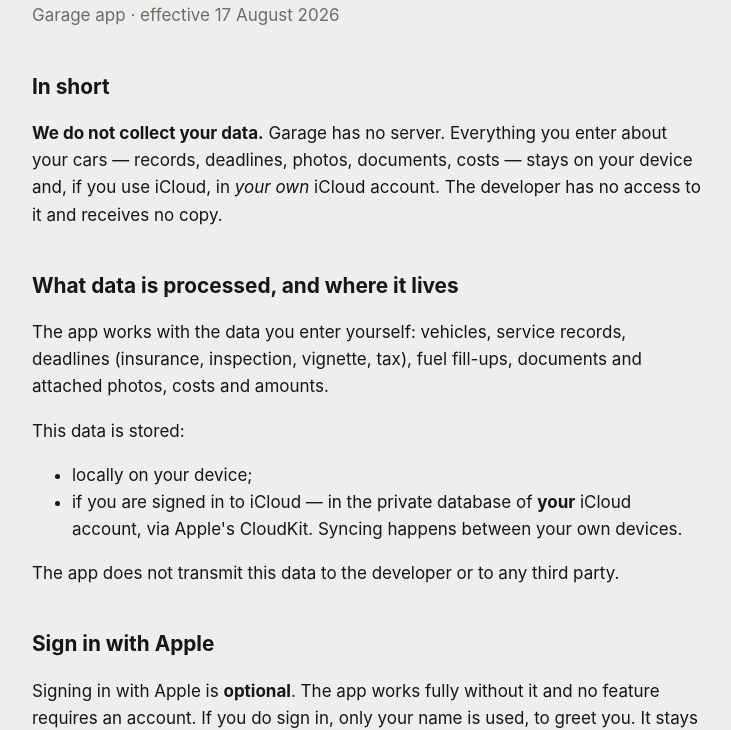
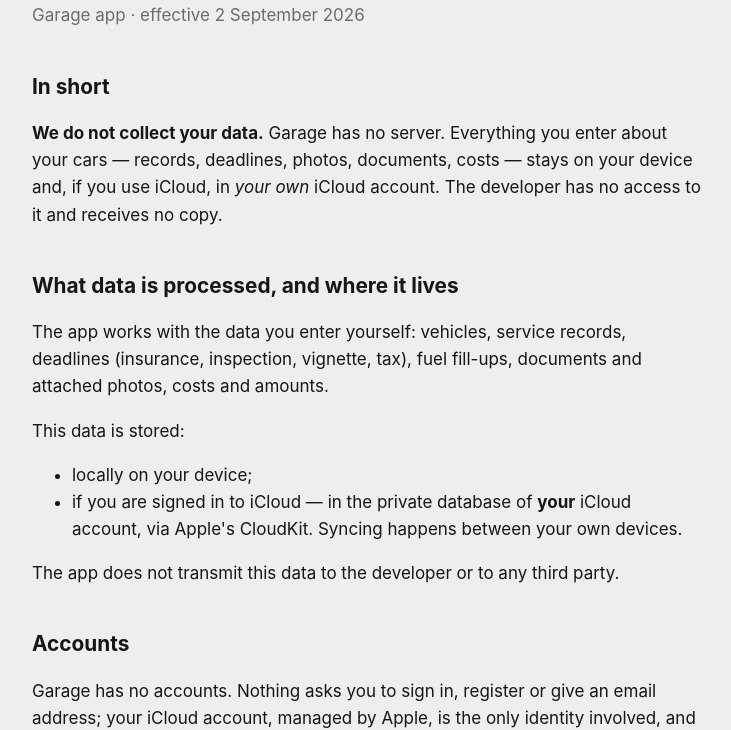
Before and after one commit to mivoyours-web/garage-legal, a plain HTML site: page index.html in a window 1280 px wide. Shown: the part 70-800 px from the top of the page, without its empty margins (272-1003 px from the left). Drawn offline with Linux system fonts and the light colour scheme.

Commit message:
privacy: the app has no accounts, and Sign in with Apple is gone

```diff
--- a/index.html
+++ b/index.html
@@ -24,7 +24,7 @@
 <body>
 
 <h1>Privacy Policy</h1>
-<p class="sub">Garage app · effective 17 August 2026</p>
+<p class="sub">Garage app · effective 2 September 2026</p>
 
 <h2>In short</h2>
 <p><strong>We do not collect your data.</strong> Garage has no server. Everything
@@ -45,10 +45,10 @@ attached photos, costs and amounts.</p>
 </ul>
 <p>The app does not transmit this data to the developer or to any third party.</p>
 
-<h2>Sign in with Apple</h2>
-<p>Signing in with Apple is <strong>optional</strong>. The app works fully
-without it and no feature requires an account. If you do sign in, only your name
-is used, to greet you. It stays on your device and is not sent anywhere.</p>
+<h2>Accounts</h2>
+<p>Garage has no accounts. Nothing asks you to sign in, register or give an
+email address; your iCloud account, managed by Apple, is the only identity
+involved, and the developer never sees it.</p>
 
 <h2>Sharing a vehicle</h2>
 <p>If you share a vehicle with someone, the sharing runs entirely through Apple's
```
